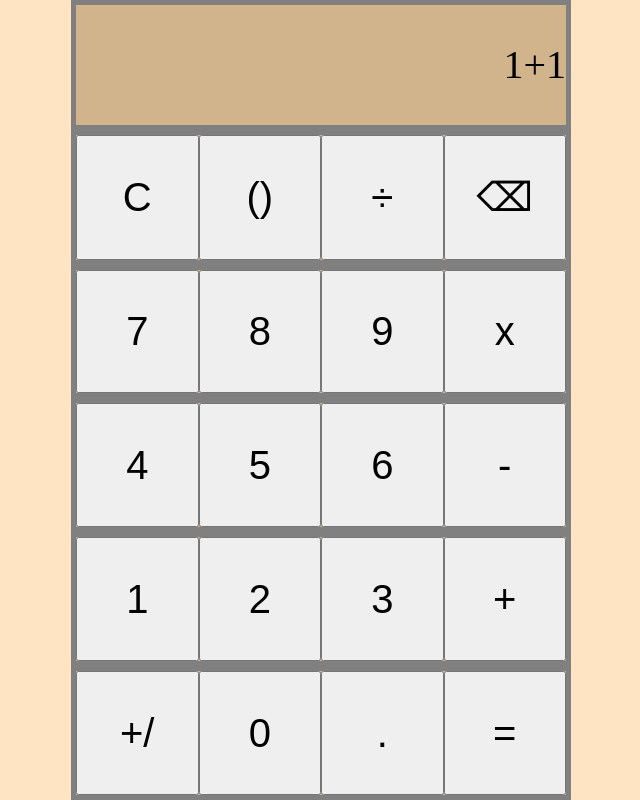
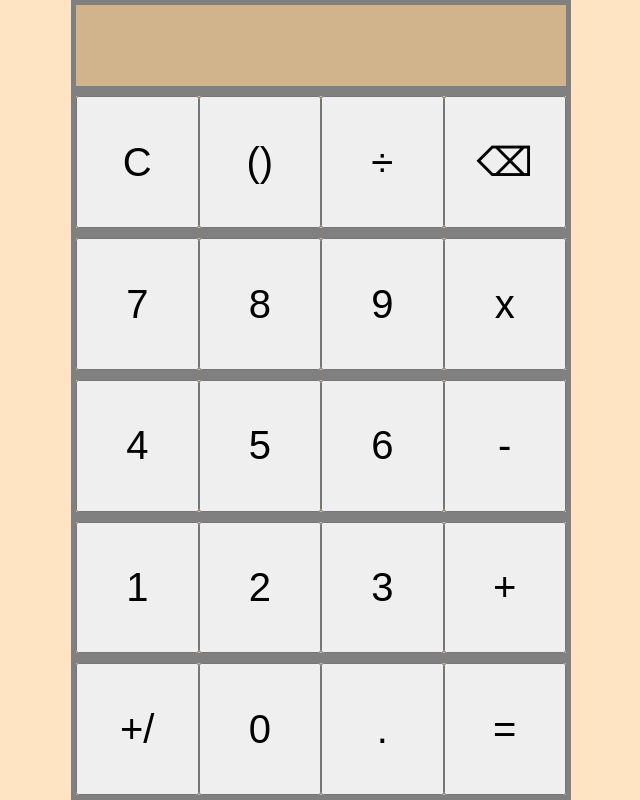
Before and after one commit to Tatadashi/odin-calculator, a plain HTML site: page index.html in a window 1280 px wide. Shown: the whole page, without its empty margins (319-959 px from the left). Drawn offline with Linux system fonts and the light colour scheme.

Commit message:
Remove temp display text
May add way to keep box at same size even if blank later. For now, display box expands to correct size when there is text

```diff
--- a/index.html
+++ b/index.html
@@ -9,31 +9,31 @@
 <body>
     <div id="calc-container">
         <div class="button-row">
-            <div class="display">1+1</div>
+            <div class="display"></div>
         </div>
         <div class="button-row">
             <button class="pad">C</button>
             <button class="pad">()</button>
-            <button class="pad">÷</button>
+            <button class="pad operator">÷</button>
             <button class="pad">⌫</button>
         </div>
         <div class="button-row">
             <button class="pad">7</button>
             <button class="pad">8</button>
             <button class="pad">9</button>
-            <button class="pad">x</button>
+            <button class="pad operator">x</button>
         </div>
         <div class="button-row">
             <button class="pad">4</button>
             <button class="pad">5</button>
             <button class="pad">6</button>
-            <button class="pad">-</button>
+            <button class="pad operator">-</button>
         </div>
         <div class="button-row">
             <button class="pad">1</button>
             <button class="pad">2</button>
             <button class="pad">3</button>
-            <button class="pad">+</button>
+            <button class="pad operator">+</button>
         </div>
         <div class="button-row">
             <button class="pad">+/</button>
```
